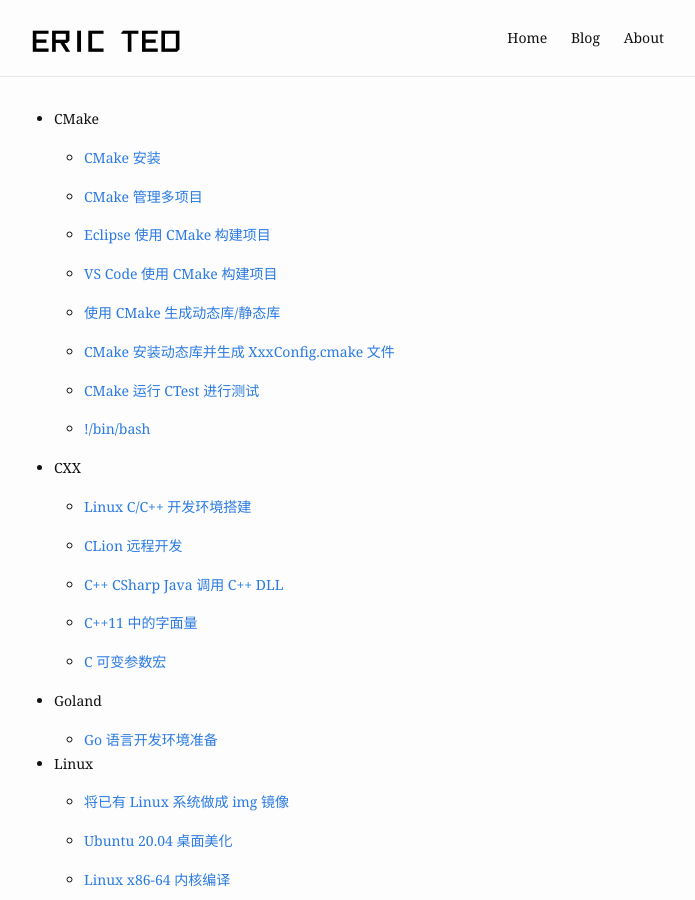
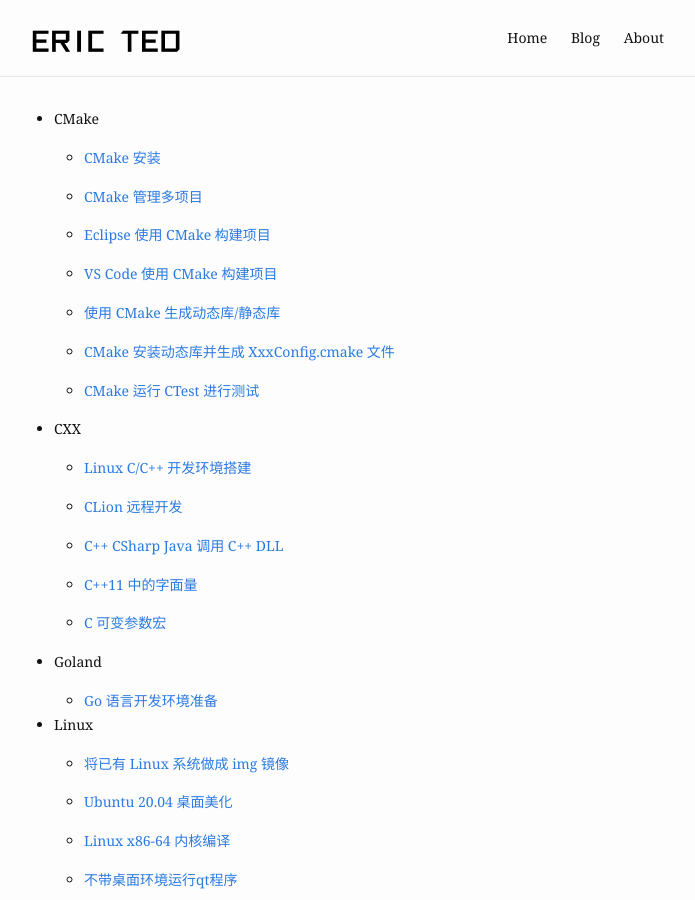
Before and after one commit to zcteo/bay, a Jekyll site: the page built from blog.md, in a window 1280 px wide and 900 px high. Shown: the whole window, without its empty margins (296-991 px from the left). Built offline with Jekyll 4.4.1, drawn with Linux system fonts in a browser that asks for light colours; comment, search, counter and statistics services are not loaded.

Commit message:
修改自动生成blog的脚本

```diff
--- a/blog.md
+++ b/blog.md
@@ -5,80 +5,78 @@
 ---
 * CMake
 
-  * [CMake 安装](blog/CMake/001_InstallCMake.md)
+  * [CMake 安装](blog/CMake/./001_InstallCMake.md)
 
-  * [CMake 管理多项目](blog/CMake/002_CmakeMultiproject.md)
+  * [CMake 管理多项目](blog/CMake/./002_CmakeMultiproject.md)
 
-  * [Eclipse 使用 CMake 构建项目](blog/CMake/003_CmakeEclipse.md)
+  * [Eclipse 使用 CMake 构建项目](blog/CMake/./003_CmakeEclipse.md)
 
-  * [VS Code 使用 CMake 构建项目](blog/CMake/004_CmakeVScode.md)
+  * [VS Code 使用 CMake 构建项目](blog/CMake/./004_CmakeVScode.md)
 
-  * [使用 CMake 生成动态库/静态库](blog/CMake/005_CmakeGenerateSharedLib.md)
+  * [使用 CMake 生成动态库/静态库](blog/CMake/./005_CmakeGenerateSharedLib.md)
 
-  * [CMake 安装动态库并生成 XxxConfig.cmake 文件](blog/CMake/006_CmakeInstallSharedLib.md)
+  * [CMake 安装动态库并生成 XxxConfig.cmake 文件](blog/CMake/./006_CmakeInstallSharedLib.md)
 
-  * [CMake 运行 CTest 进行测试](blog/CMake/007_CmakeCTest.md)
-
-  * [!/bin/bash](blog/CMake/covertImgUrl.sh)
+  * [CMake 运行 CTest 进行测试](blog/CMake/./007_CmakeCTest.md)
 
 * CXX
 
-  * [Linux C/C++ 开发环境搭建](blog/CXX/001_LinuxCxxDevelopmentEnvironment.md)
+  * [Linux C/C++ 开发环境搭建](blog/CXX/./001_LinuxCxxDevelopmentEnvironment.md)
 
-  * [CLion 远程开发](blog/CXX/002_CLionRemoteDevelopment.md)
+  * [CLion 远程开发](blog/CXX/./002_CLionRemoteDevelopment.md)
 
-  * [C++ CSharp Java 调用 C++ DLL](blog/CXX/003_CxxCsharpJavaCallCxxlib.md)
+  * [C++ CSharp Java 调用 C++ DLL](blog/CXX/./003_CxxCsharpJavaCallCxxlib.md)
 
-  * [C++11 中的字面量](blog/CXX/004_CxxVariousStringAndCharacterTypes.md)
+  * [C++11 中的字面量](blog/CXX/./004_CxxVariousStringAndCharacterTypes.md)
 
-  * [C 可变参数宏](blog/CXX/005_CxxVariableParameterMacro.md)
+  * [C 可变参数宏](blog/CXX/./005_CxxVariableParameterMacro.md)
 
 * Goland
 
-  * [Go 语言开发环境准备](blog/Goland/001_DevelopmentEnvironment.md)
+  * [Go 语言开发环境准备](blog/Goland/./001_DevelopmentEnvironment.md)
 
 * Linux
 
-  * [将已有 Linux 系统做成 img 镜像](blog/Linux/001_LinuxSystemToImage.md)
+  * [将已有 Linux 系统做成 img 镜像](blog/Linux/./001_LinuxSystemToImage.md)
 
-  * [Ubuntu 20.04 桌面美化](blog/Linux/002_BeautifyUbuntuDesktop.md)
+  * [Ubuntu 20.04 桌面美化](blog/Linux/./002_BeautifyUbuntuDesktop.md)
 
-  * [Linux x86-64 内核编译](blog/Linux/003_CompileKernel.md)
+  * [Linux x86-64 内核编译](blog/Linux/./003_CompileKernel.md)
 
-  * [不带桌面环境运行qt程序](blog/Linux/004_RunQtGUIWithoutDesktop.md)
+  * [不带桌面环境运行qt程序](blog/Linux/./004_RunQtGUIWithoutDesktop.md)
 
-  * [QEMU 进行 Arm 仿真开发](blog/Linux/005_QEMUArm.md)
+  * [QEMU 进行 Arm 仿真开发](blog/Linux/./005_QEMUArm.md)
 
-  * [Ubuntu 16.04 rootfs 启用 ttyAMA0](blog/Linux/006_Ubuntu16.04RootfsttyAMA0.md)
+  * [Ubuntu 16.04 rootfs 启用 ttyAMA0](blog/Linux/./006_Ubuntu16.04RootfsttyAMA0.md)
 
-  * [Deepin V20 标题栏样式修改](blog/Linux/007_DeepinV20TitleBar.md)
+  * [Deepin V20 标题栏样式修改](blog/Linux/./007_DeepinV20TitleBar.md)
 
-  * [CLion 远程调试 Linux](blog/Linux/008_CLionRemoteDebug.md)
+  * [CLion 远程调试 Linux](blog/Linux/./008_CLionRemoteDebug.md)
 
-  * [QEMU 模拟器定制根文件系统](blog/Linux/009_QEMUBuildRootfs.md)
+  * [QEMU 模拟器定制根文件系统](blog/Linux/./009_QEMUBuildRootfs.md)
 
-  * [Ubuntu 20.04 更换内核踩坑](blog/Linux/010_UbuntuReplaceKernel.md)
+  * [Ubuntu 20.04 更换内核踩坑](blog/Linux/./010_UbuntuReplaceKernel.md)
 
-  * [Ubuntu 20.04 安装百度输入法](blog/Linux/011_UbuntuInstallBaiduPinyin.md)
+  * [Ubuntu 20.04 安装百度输入法](blog/Linux/./011_UbuntuInstallBaiduPinyin.md)
 
 * QT
 
-  * [Linux 安装 QT](blog/QT/001_InstallQt.md)
+  * [Linux 安装 QT](blog/QT/./001_InstallQt.md)
 
-  * [配置 Clion Qt 开发环境](blog/QT/002_CLionQt.md)
+  * [配置 Clion Qt 开发环境](blog/QT/./002_CLionQt.md)
 
-  * [Clion 创建 Qt UI Class 踩坑](blog/QT/003_ClionCreateQtUiClass.md)
+  * [Clion 创建 Qt UI Class 踩坑](blog/QT/./003_ClionCreateQtUiClass.md)
 
-  * [Linux Qt 使用搜狗输入法](blog/QT/004_QtSogouPinyin.md)
+  * [Linux Qt 使用搜狗输入法](blog/QT/./004_QtSogouPinyin.md)
 
 * Skill
 
-  * [Docker & docker-compose](blog/Skill/001_Docker.md)
+  * [Docker & docker-compose](blog/Skill/./001_Docker.md)
 
-  * [安卓 NDK native 方法 crash 定位分析](blog/Skill/002_NDKNativeMethodCrash.md)
+  * [安卓 NDK native 方法 crash 定位分析](blog/Skill/./002_NDKNativeMethodCrash.md)
 
-  * [MySQL常见问题及优化](blog/Skill/003_MySqlCommonProblems.md)
+  * [MySQL常见问题及优化](blog/Skill/./003_MySqlCommonProblems.md)
 
-  * [VS2017 & VS2019 创建离线安装包](blog/Skill/004_VS2019OfflineInstaller.md)
+  * [VS2017 & VS2019 创建离线安装包](blog/Skill/./004_VS2019OfflineInstaller.md)
 
-  * [Google play store 安装方法](blog/Skill/005_GooglePlayStore.md)
+  * [Google play store 安装方法](blog/Skill/./005_GooglePlayStore.md)
```
Also changed, not shown: 2 other files.
